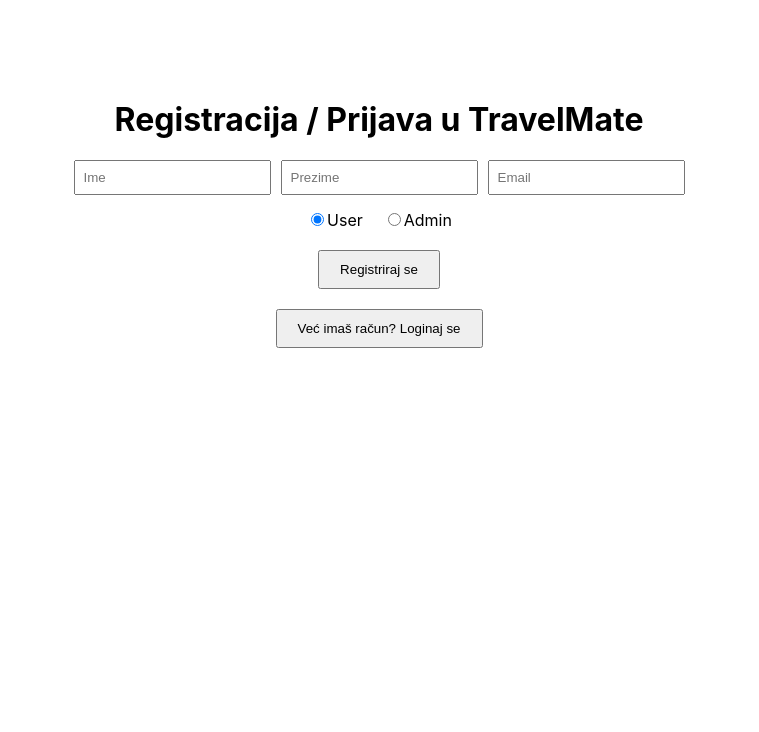
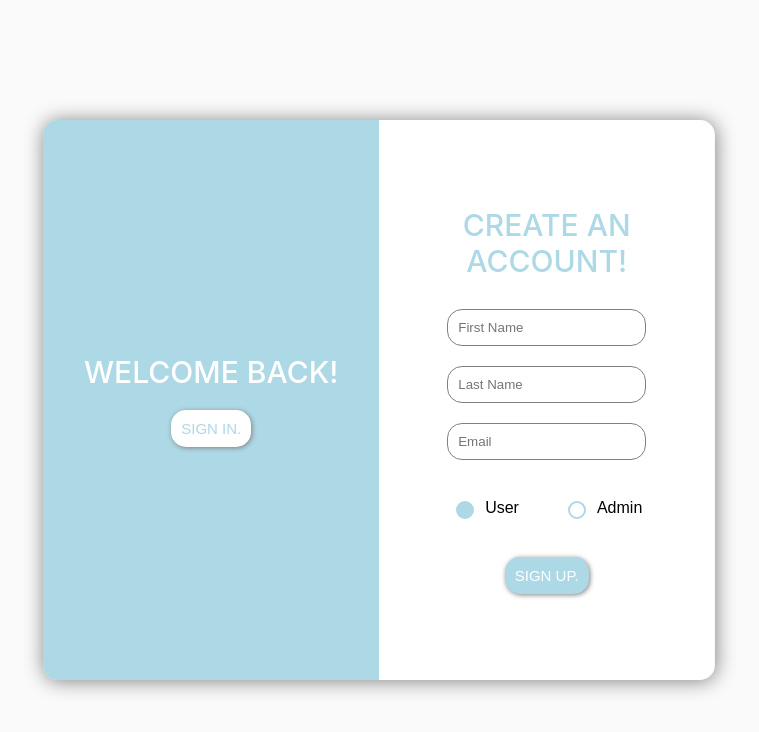
Before and after one commit to KristijanOresic/TravelMates, a React (Create React App) app in the folder frontend/: page / in a window 1280 px wide. Shown: the top 732 px of the page, without its empty margins (261-1020 px from the left). Built offline with nearby package versions, Linux system fonts and the light colour scheme.

Commit message:
stylized ChooseRole.js

```diff
--- a/frontend/src/pages/ChooseRole.js
+++ b/frontend/src/pages/ChooseRole.js
@@ -1,5 +1,6 @@
 import React, { useState } from "react";
 import axios from "axios";
+import "../styles/ChooseRole.css";
 
 export default function ChooseRole() {
   const [role, setRole] = useState("user");
@@ -14,7 +15,6 @@
     }
 
     try {
-      // Provjera emaila
       const check = await axios.post("http://localhost:4000/check-email", { email },
   { withCredentials: true });
       if (check.data.exists) {
@@ -22,7 +22,6 @@
         return;
       }
 
-      // Ako ne postoji, ide se na Google OAuth registraciju
       const params = new URLSearchParams({ role, firstName, lastName });
       window.location.href = `http://localhost:4000/auth/google?${params.toString()}`;
     } catch (err) {
@@ -36,34 +35,43 @@
   };
 
   return (
-    <div style={{ textAlign: "center", marginTop: "100px" }}>
-      <h1>Registracija / Prijava u TravelMate</h1>
+    <div className="choose-role-main">
 
-      <div style={{ marginBottom: "15px" }}>
+      <div className="sign-in-part">
+
+
+          <div className="welcome-back">WELCOME BACK!</div>
+
+          <button className="login-button" onClick={handleLogin}>
+           SIGN IN.
+          </button>
+      </div>
+
+      <div className="sign-up-part">
+          <div className="create-an-account">CREATE AN ACCOUNT!</div>
+
+        <div className="choose-role-inputs">
           <input
             type="text"
-          placeholder="Ime"
+            placeholder="First Name"
             value={firstName}
             onChange={(e) => setFirstName(e.target.value)}
-          style={{ padding: "8px", marginRight: "10px" }}
           />
           <input
             type="text"
-          placeholder="Prezime"
+            placeholder="Last Name"
             value={lastName}
             onChange={(e) => setLastName(e.target.value)}
-          style={{ padding: "8px", marginRight: "10px" }}
           />
           <input
             type="email"
             placeholder="Email"
             value={email}
             onChange={(e) => setEmail(e.target.value)}
-          style={{ padding: "8px" }}
           />
         </div>
 
-      <div style={{ marginBottom: "20px" }}>
+        <div className="choose-role-radio">
           <label>
             <input
               type="radio"
@@ -74,7 +82,7 @@
             />
             User
           </label>
-        <label style={{ marginLeft: "20px" }}>
+          <label>
             <input
               type="radio"
               name="role"
@@ -86,17 +94,12 @@
           </label>
         </div>
 
-      <div style={{ marginBottom: "10px" }}>
-        <button onClick={handleRegister} style={{ padding: "10px 20px", marginBottom: "10px" }}>
-          Registriraj se
+          <button className="sign-up-button" onClick={handleRegister}>
+            SIGN UP.
           </button>
+
       </div>
 
-      <div>
-        <button onClick={handleLogin} style={{ padding: "10px 20px" }}>
-          Već imaš račun? Loginaj se
-        </button>
-      </div>
     </div>
   );
 }
--- /dev/null
+++ b/frontend/src/styles/ChooseRole.css
@@ -0,0 +1,200 @@
+body{
+    margin: 0;
+    padding: 0;
+    display: flex;
+    justify-content: center;
+    align-items: center;
+    height: 100vh;
+    background-color: #fafafa;
+}
+
+.choose-role-main{
+    position: relative;
+    display: flex;
+    box-shadow: 1px 1px 20px gray;
+    border-radius: 15px;
+    height: 70vh;
+}
+
+.sign-in-part{
+    position: relative;
+    background-color: lightblue;
+    padding: 20px;
+    width: 50%;
+    border-top-left-radius: 15px;
+    border-bottom-left-radius: 15px;
+    display: flex;
+    flex-direction: column;
+    justify-content: center;
+    gap: 20px;
+    align-items: center;
+}
+
+.welcome-back{
+    position: relative;
+    font-size: 30px;
+    color: white;
+    font-weight: 500;
+}
+
+.login-button{
+    border: none;
+    background-color: white;
+    padding: 10px;
+    font-size: 15px;
+    color: lightblue;
+    border-radius: 15px;
+    transition: all 0.3s ease;
+        box-shadow: 1px 1px 5px gray;
+
+}
+
+.login-button:hover{
+    cursor: pointer;
+    transform: scale(1.1);
+}
+
+.sign-up-part{
+    position: relative;
+    background-color: white;
+    padding: 20px;
+    width: 50%;
+    border-top-right-radius: 15px;
+    border-bottom-right-radius: 15px;
+    display: flex;
+    flex-direction: column;
+    align-items: center;
+    justify-content: center;
+    gap: 30px;
+    text-align: center;
+}
+
+.create-an-account{
+    position: relative;
+    font-size: 30px;
+    color: lightblue;
+    font-weight: 500;
+}
+
+.choose-role-inputs{
+    position: relative;
+    display: flex;
+    flex-direction: column;
+    gap: 20px;
+}
+
+.choose-role-inputs input {
+    padding: 10px;
+    border-radius: 15px;
+    border: 1px gray solid;
+    outline: none;
+}
+
+.choose-role-inputs input:focus {
+    outline: none;
+    border: 1px gray solid;
+    box-shadow: none;
+}
+
+.choose-role-inputs input:hover {
+    border: 1px gray solid;
+}
+
+.choose-role-inputs input:active {
+    border: 1px gray solid;
+}
+
+.choose-role-inputs input:checked {
+    border: 1px gray solid;
+}
+
+.choose-role-radio {
+  display: flex;
+  gap: 20px;
+  font-family: Arial, sans-serif;
+}
+
+.choose-role-radio label {
+  display: flex;
+  align-items: center;
+  gap: 8px;
+  cursor: pointer;
+  padding: 8px 12px;
+  border-radius: 6px;
+  transition: background-color 0.2s;
+}
+
+.choose-role-radio input[type="radio"] {
+  appearance: none;
+  width: 18px;
+  height: 18px;
+  border: 2px solid lightblue;
+  border-radius: 50%;
+  outline: none;
+  cursor: pointer;
+  transition: all 0.3s ease;
+}
+
+.choose-role-radio input[type="radio"]:checked {
+  border-color: lightblue;
+  background-color: lightblue;
+}
+
+.sign-up-button{
+    border: none;
+    background-color: lightblue;
+    padding: 10px;
+    font-size: 15px;
+    color: white;
+    border-radius: 15px;
+    transition: all 0.3s ease;
+        box-shadow: 1px 1px 5px gray;
+}
+
+.sign-up-button:hover{
+    cursor: pointer;
+    transform: scale(1.1);
+}
+
+
+
+@media (max-width: 768px) {
+    body {
+        height: auto;
+        padding: 20px;
+        align-items: flex-start;
+    }
+
+    .choose-role-main {
+        flex-direction: column;
+        height: auto;
+        width: 90%;
+    }
+
+    .sign-in-part,
+    .sign-up-part {
+        width: 100%;
+        border-radius: 15px;
+        padding: 30px 20px;
+    }
+
+    .sign-in-part {
+        border-bottom-left-radius: 0;
+        border-bottom-right-radius: 0;
+    }
+
+    .sign-up-part {
+        border-top-left-radius: 0;
+        border-top-right-radius: 0;
+    }
+
+    .welcome-back,
+    .create-an-account {
+        font-size: 24px;
+    }
+
+    .choose-role-radio {
+        flex-direction: column;
+        gap: 10px;
+    }
+}
```
Lines whose indentation alone changed are shown as unchanged.
